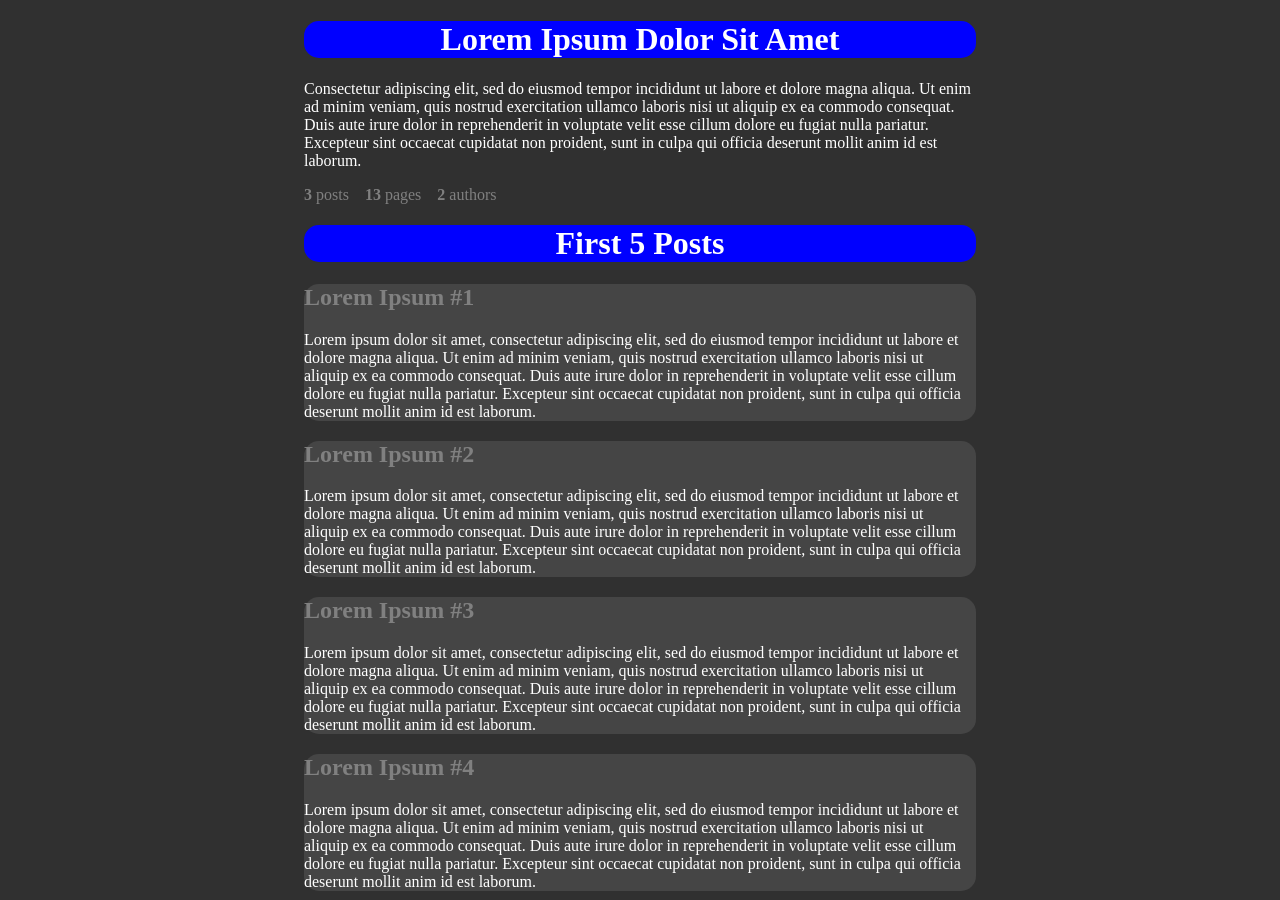
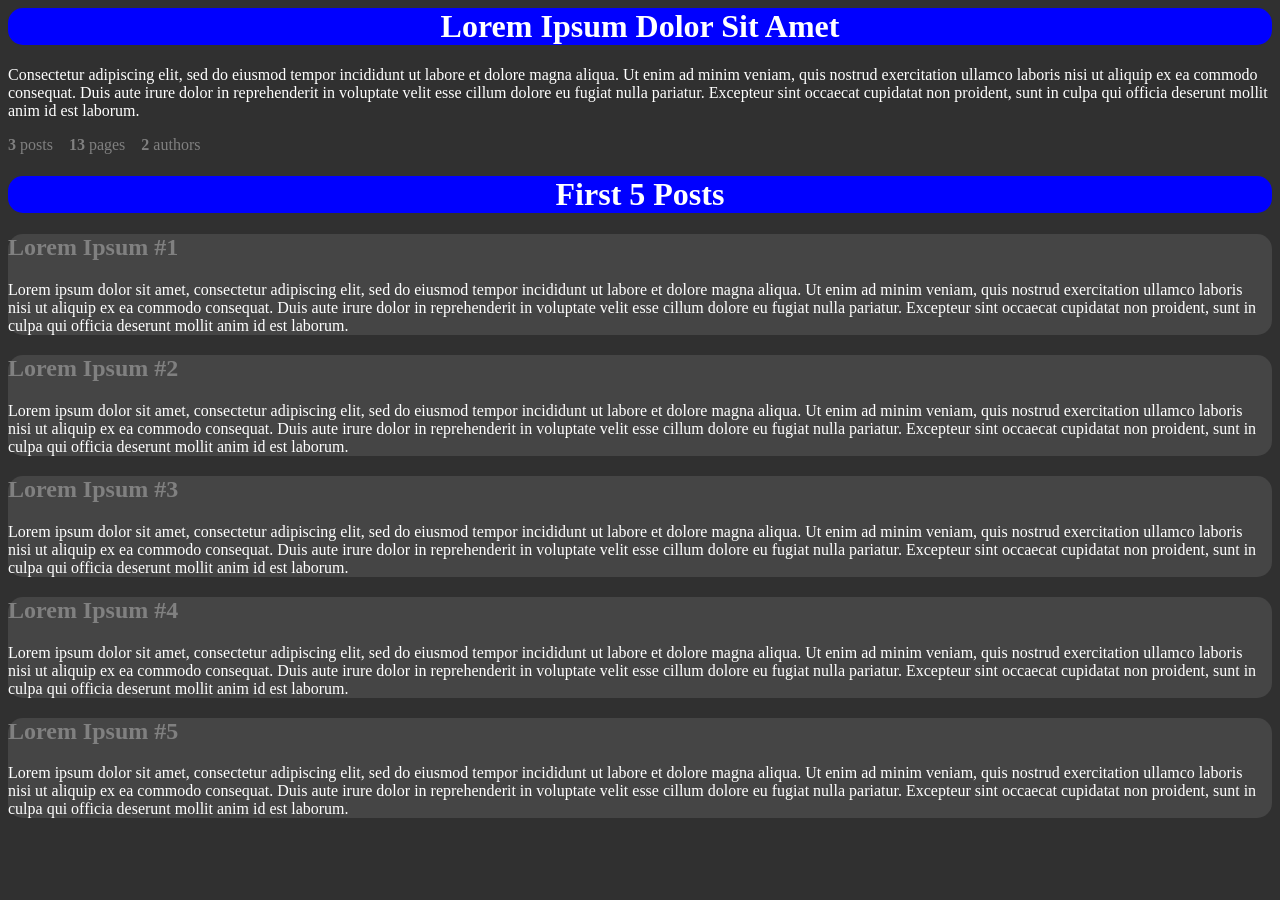
Before and after one commit to PoolloverNathan/grace-cooking, a Jekyll site: the page built from lorem.md, in a window 1280 px wide. Built offline with Jekyll 4.4.1, drawn with Linux system fonts in a browser that asks for light colours.

Commit message:
Update blogpost.html

```diff
--- a/_layouts/blogpost.html
+++ b/_layouts/blogpost.html
@@ -1,14 +1,20 @@
-{% include scripts.html %}
-<div id=page>
+<html {%- if page.appcache -%}appcache="{{page.appcache}}"{%- endif -%}>
+<head>
+{%- include scripts.html -%}
 <link rel=stylesheet href="/styles.css" />
 {%- if page.title -%}
 <title>{{page.title}} // {{site.name}}</title>
-<h1>{{ page.title }}</h1>
 {%- else %}
 <title>{{site.name}}</title>
 {%- endif -%}
-{% if page.author %}
-author:{%include author.html name=page.author%}/
-{% endif %}
-<p>{{ content }}</p>
-</div>
+</head>
+<body>
+{%- if page.title -%}
+<h1>{{ page.title }}</h1>
+{%- endif -%}
+{%- if page.author -%}
+{%- include author.html name=page.author -%}
+{%- endif -%}
+  <div id=content>{{ content }}</div>
+  </body>
+</html>
```
